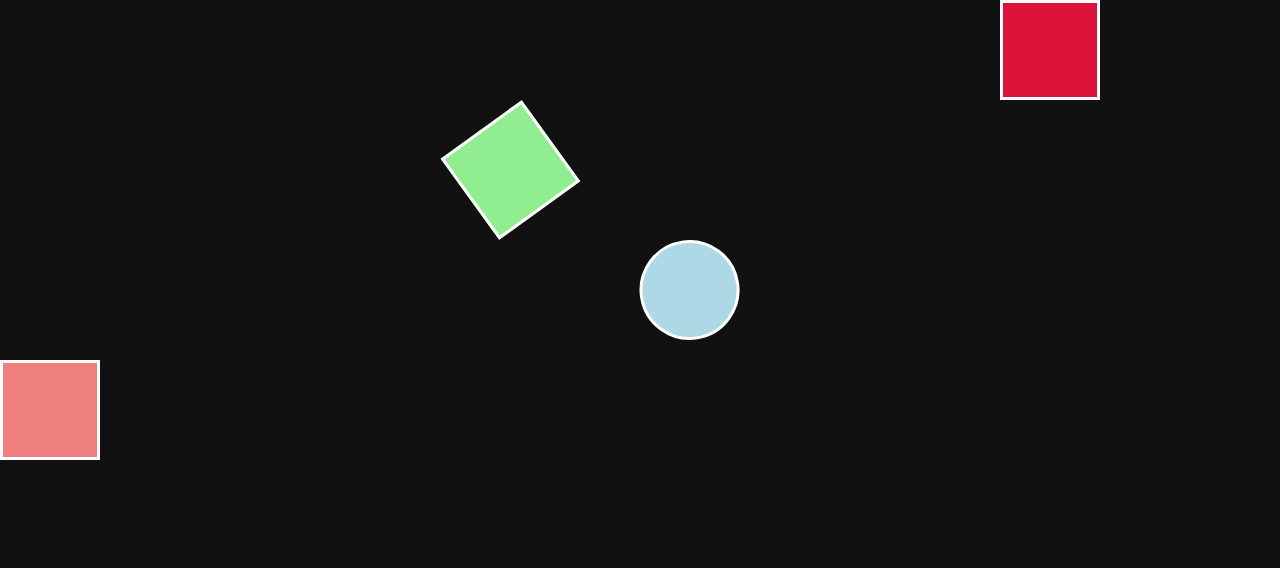
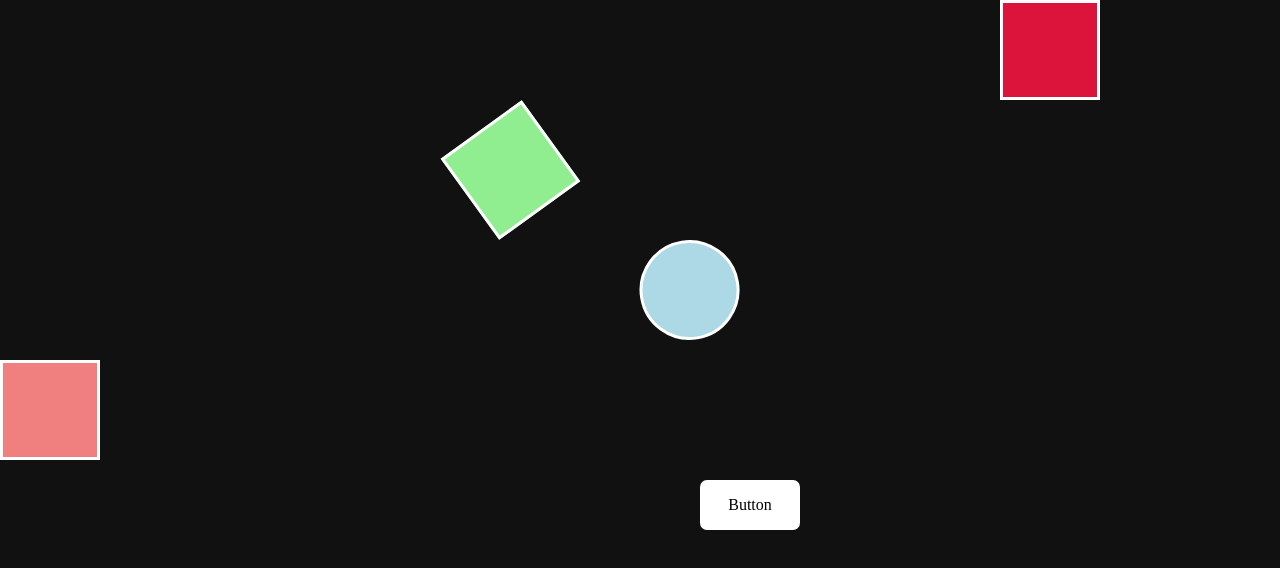
Before and after one commit to Surjendu-kar/fm, a React (Vite) app: page / in a window 1280 px wide. Shown: the top 568 px of the page. Built offline with nearby package versions, Linux system fonts and the light colour scheme.

Commit message:
Add button component with hover and tap animations; update CSS for button styling

```diff
--- a/src/App.jsx
+++ b/src/App.jsx
@@ -74,6 +74,22 @@ function App() {
           delay: 1,
         }}
       />
+
+      <motion.div
+        className="button"
+        whileHover={{
+          scale: 1.1,
+        }}
+        whileTap={{
+          backgroundColor: "black",
+          color: "white",
+        }}
+        initial={{
+          x:700
+        }}
+      >
+        Button
+      </motion.div>
     </div>
   );
 }
--- a/src/index.css
+++ b/src/index.css
@@ -39,3 +39,16 @@ body {
   border: 3px solid white;
   border-radius: 50%;
 }
+
+.button {
+  width: 100px;
+  height: 50px;
+  background-color: white;
+  color: black;
+  border: 3px solid white;
+  border-radius: 7px;
+  display: flex;
+  align-items: center;
+  justify-content: center;
+  cursor: pointer;
+}
```
